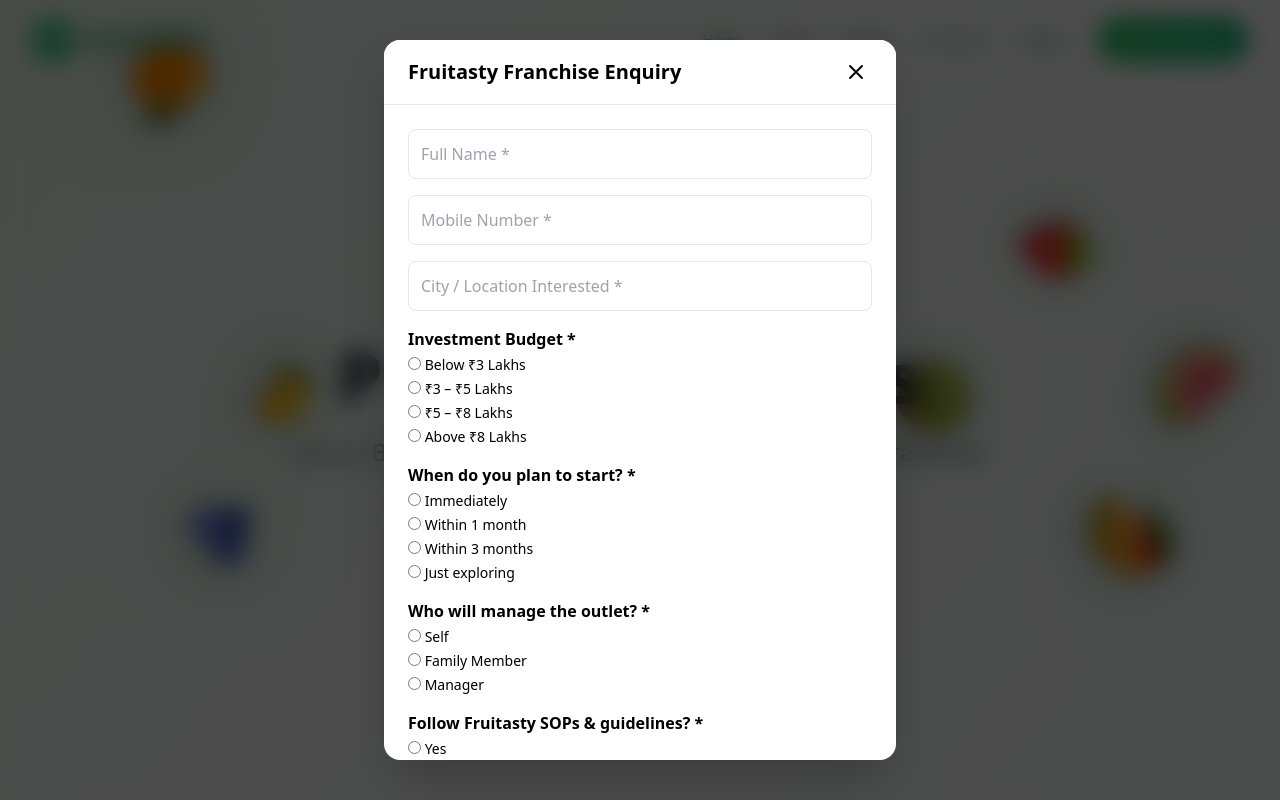
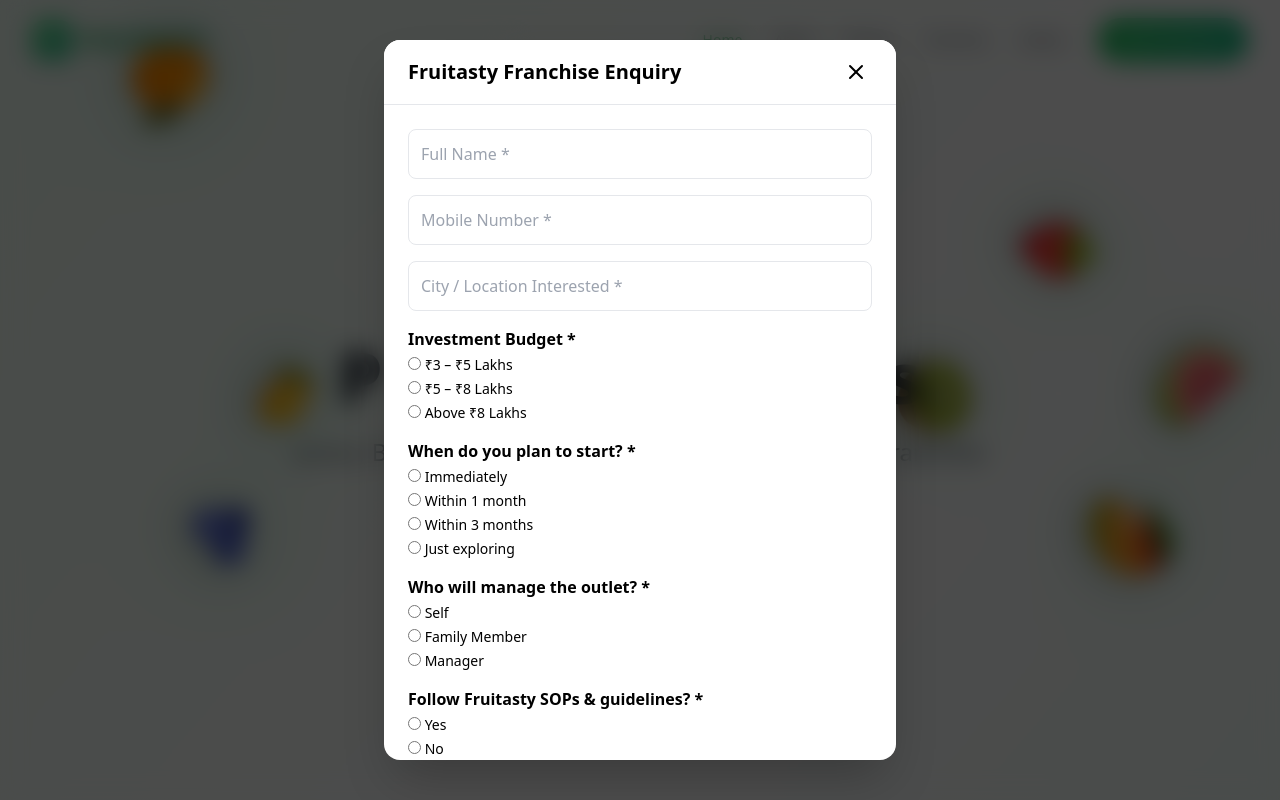
Before and after one commit to malipatelshiva/fruitasty-franchise, a React (Vite) app: page / in a window 1280 px wide. Both pictures are taken after a click on the button "Get Franchise". Shown: the top 800 px of the page. Built offline with nearby package versions, Linux system fonts and the light colour scheme.

Commit message:
Remove budget option 'Below ₹3 Lakhs' from modal

```diff
--- a/src/components/ContactModal.tsx
+++ b/src/components/ContactModal.tsx
@@ -195,7 +195,7 @@ export default function ContactModal({ isOpen, onClose }: ContactModalProps) {
                   {/* BUDGET */}
                   <div>
                     <p className="font-semibold">Investment Budget *</p>
-                    {["Below ₹3 Lakhs","₹3 – ₹5 Lakhs","₹5 – ₹8 Lakhs","Above ₹8 Lakhs"].map(opt=>(
+                    {["₹3 – ₹5 Lakhs","₹5 – ₹8 Lakhs","Above ₹8 Lakhs"].map(opt=>(
                       <label key={opt} className="block text-sm mt-1">
                         <input type="radio" name="budget" value={opt}
                         onChange={(e)=>setFormData({...formData,budget:e.target.value})}/> {opt}
```
